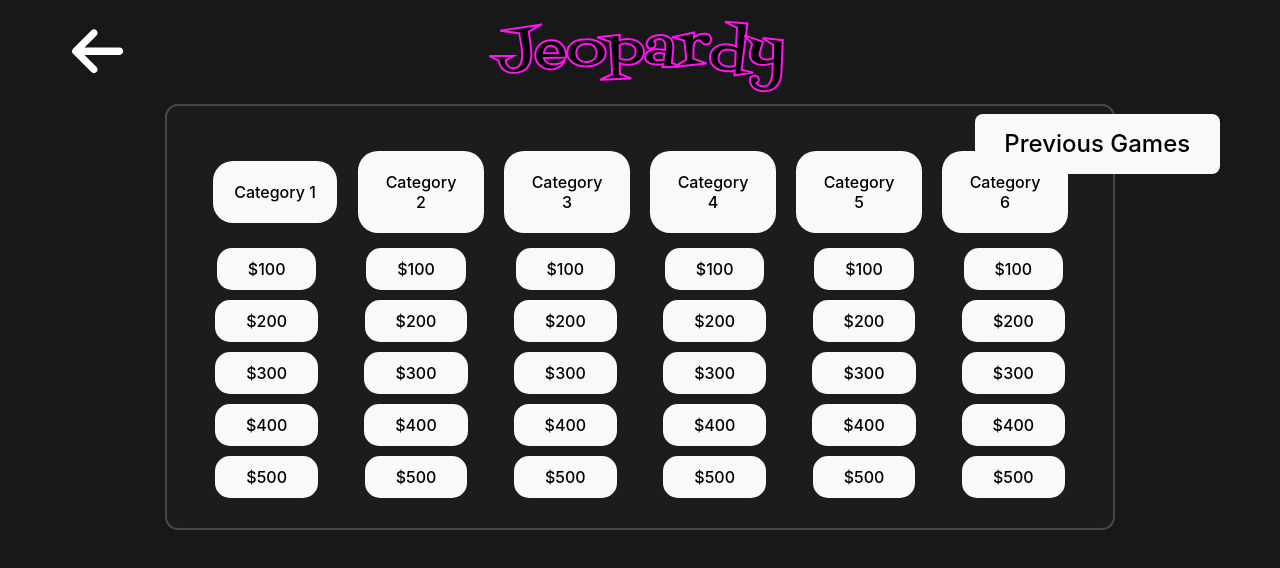
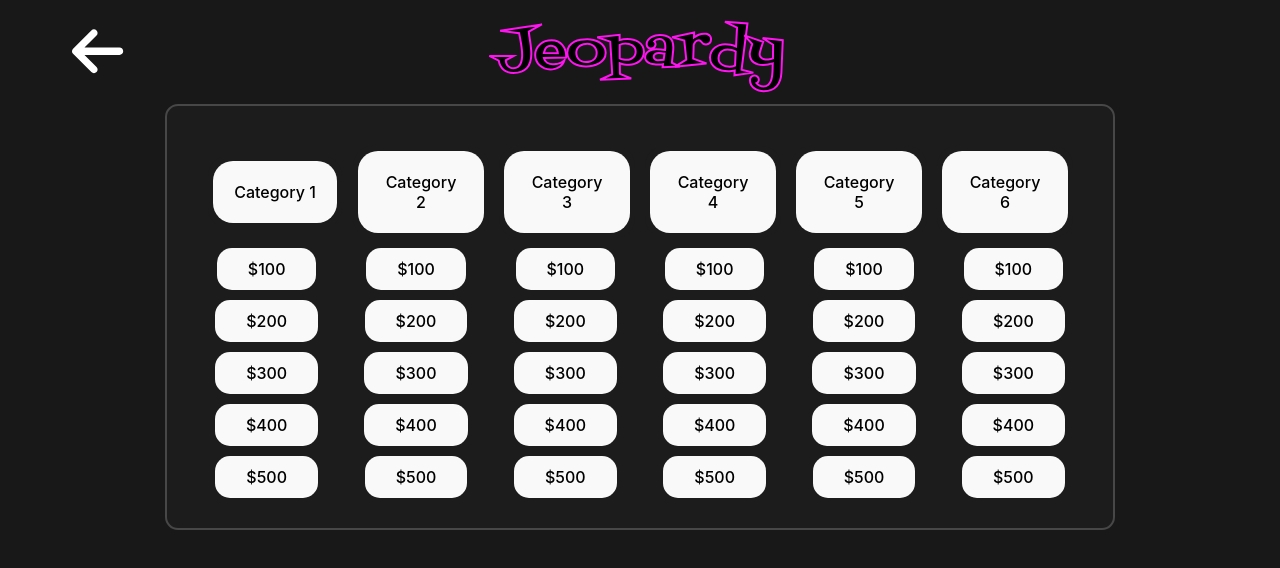
Before and after one commit to NovaNationOrg/EduPlay-Lecturer, a React (Vite) app: page /Jeopardy in a window 1280 px wide. Shown: the top 568 px of the page. Built offline with nearby package versions, Linux system fonts and the light colour scheme.

Commit message:
Resolving merge conflict

```diff
--- a/src/pages/jeopardy.tsx
+++ b/src/pages/jeopardy.tsx
@@ -1,5 +1,4 @@
 import { useState } from 'react'
-import { Link } from 'react-router-dom'
 import Header from "../../components/header.tsx"
 import { motion, AnimatePresence } from "framer-motion"
 import Modal from "../../components/modal.tsx"
@@ -41,9 +40,6 @@
     return (
         <>
             <Header headerText="Jeopardy" gameClass="jeopardy" />
-            <div className="prev-games">
-                <Link to="/PreviousGames"><motion.button className="prev-button">Previous Games</motion.button></Link>
-            </div>
             <main>
                 <div className="jeopardy-game-container">
                     <div className="jeopardy-category-grid">
```
